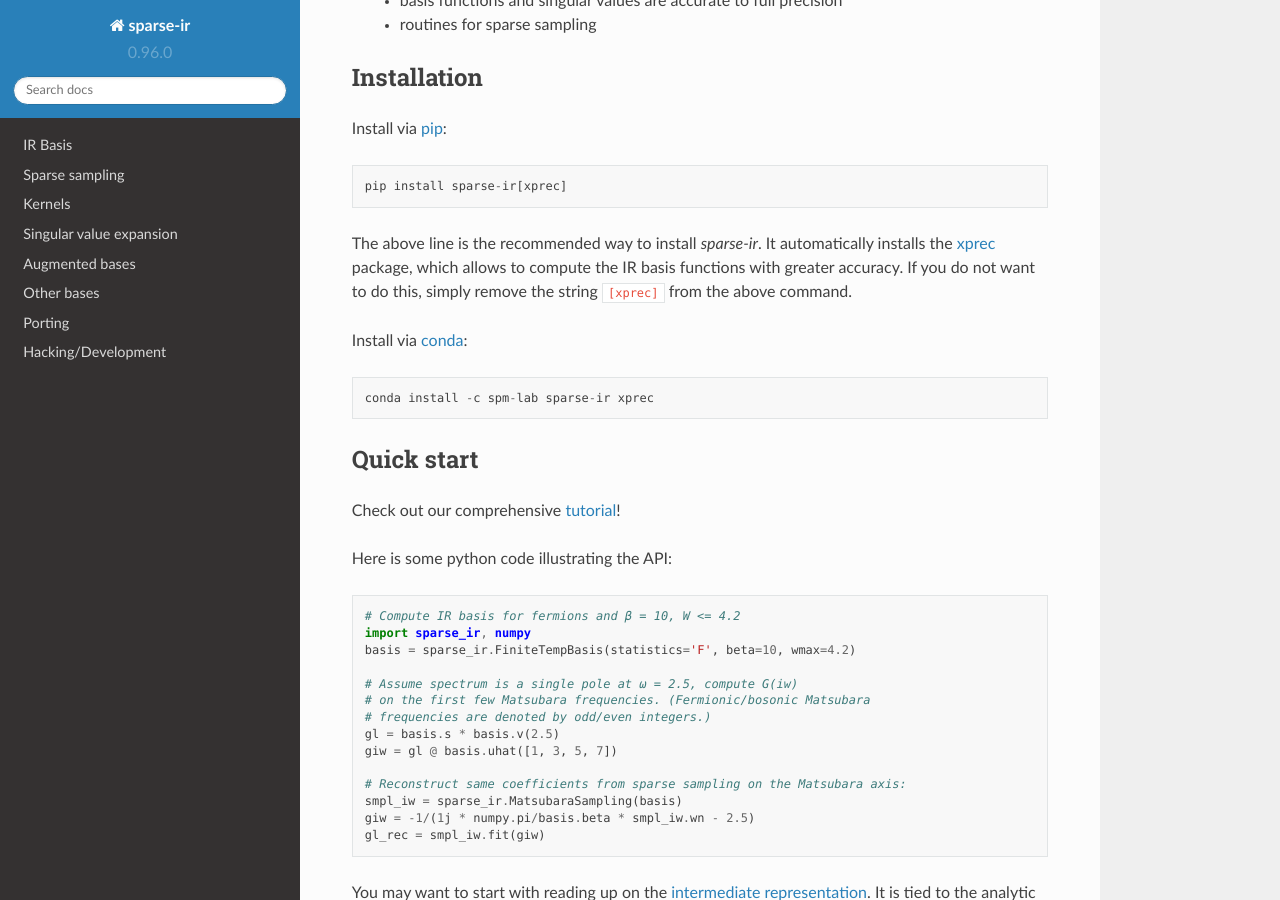
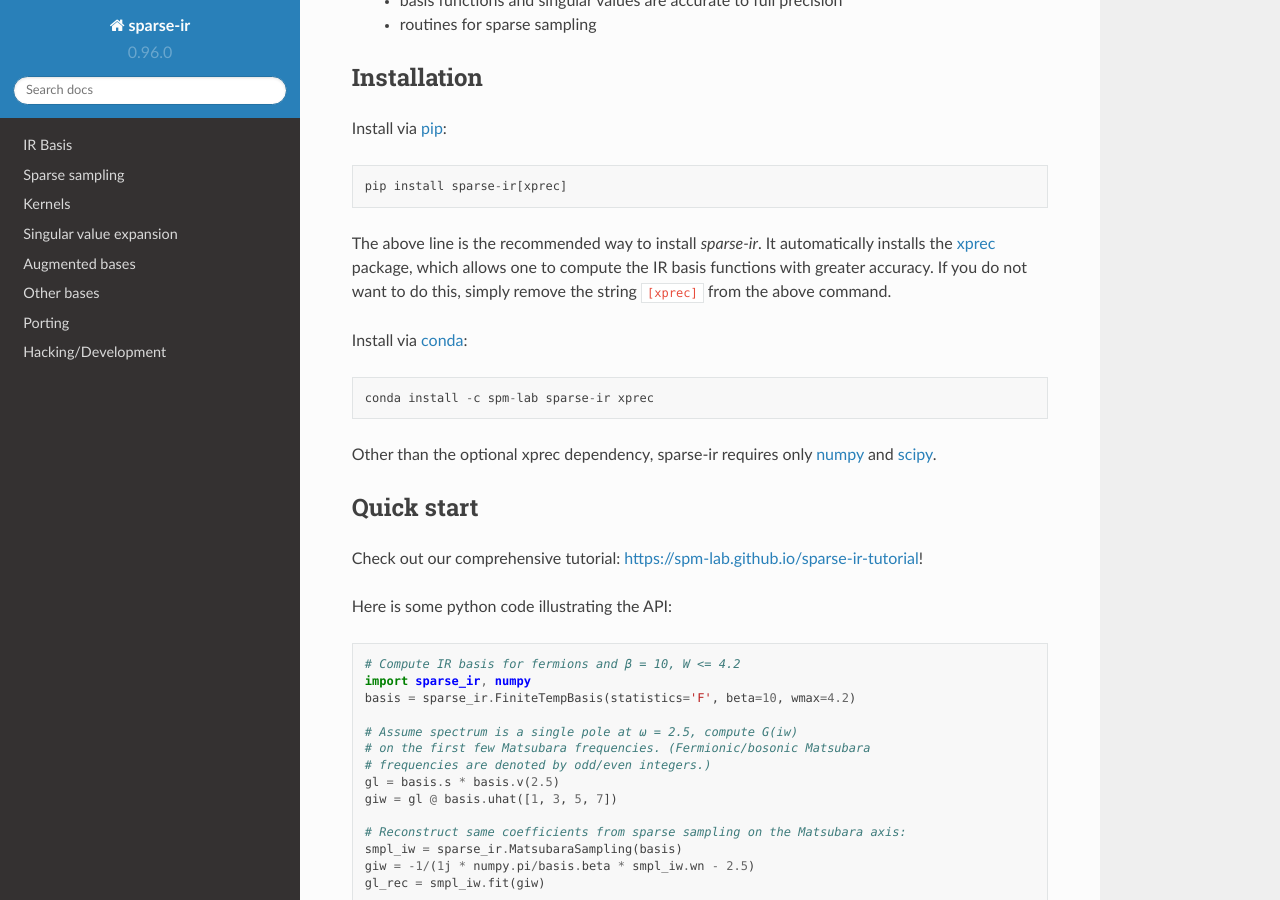
Before and after one commit to SpM-lab/sparse-ir, a Sphinx documentation site: the page built from doc/index.rst, in a window 1280 px wide and 900 px high, scrolled down 304 px. Built offline with Sphinx 7.4.7 and the Read the Docs theme 2.0.0, drawn with Linux system fonts in a browser that asks for light colours.

Commit message:
Address some problems with readme.

```diff
--- a/README.rst
+++ b/README.rst
@@ -15,21 +15,21 @@ Install via `pip <https://pypi.org/project/sparse-ir>`_::
     pip install sparse-ir[xprec]
 
 The above line is the recommended way to install `sparse-ir`.  It automatically
-installs the `xprec`_ package, which allows to compute the IR basis functions
-with greater accuracy.  If you do not want to do this, simply remove the string
-``[xprec]`` from the above command.
-
-.. _xprec: https://github.com/tuwien-cms/xprec
-
+installs the `xprec <https://github.com/tuwien-cms/xprec>`_ package, which
+allows one to compute the IR basis functions with greater accuracy.  If you do
+not want to do this, simply remove the string ``[xprec]`` from the above command.
 
 Install via `conda <https://anaconda.org/spm-lab/sparse-ir>`_::
 
     conda install -c spm-lab sparse-ir xprec
 
+Other than the optional xprec dependency, sparse-ir requires only
+`numpy <https://numpy.org/>`_ and `scipy <https://scipy.org/>`_.
+
 
 Quick start
 -----------
-Check out our comprehensive `tutorial <https://SpM-lab.github.io/sparse-ir-tutorial>`_!
+Check out our comprehensive tutorial: `<https://spm-lab.github.io/sparse-ir-tutorial>`_!
 
 Here is some python code illustrating the API::
 
--- a/doc/hacking.rst
+++ b/doc/hacking.rst
@@ -3,7 +3,7 @@ Hacking/Development
 For development, we recommend installing a "editable" version of the
 repository with unit test dependencies::
 
-    git checkout git@github.com:SpM-lab/sparse_ir
+    git checkout https://github.com/SpM-lab/sparse-ir.git
     cd sparse_ir
     pip install -e .[test]
 
```
